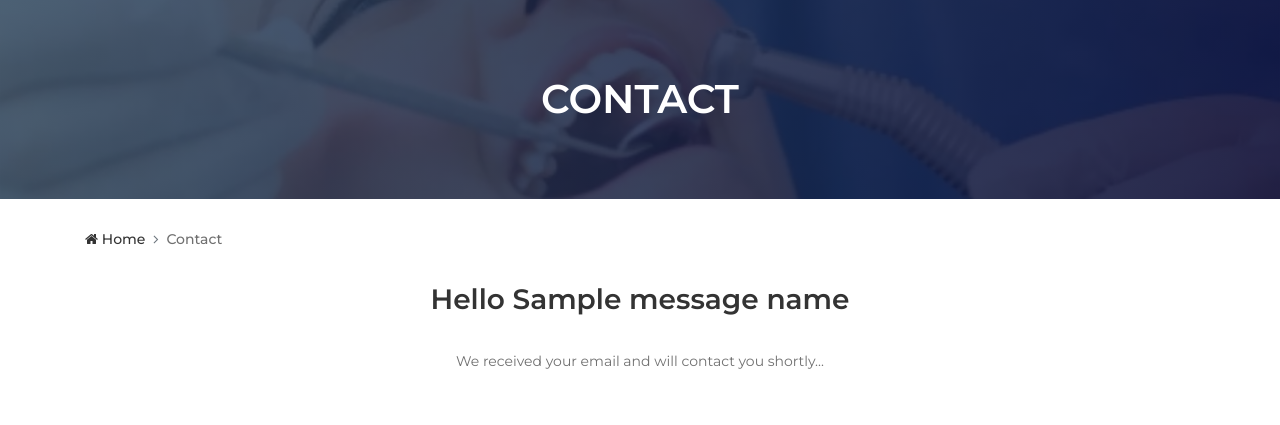
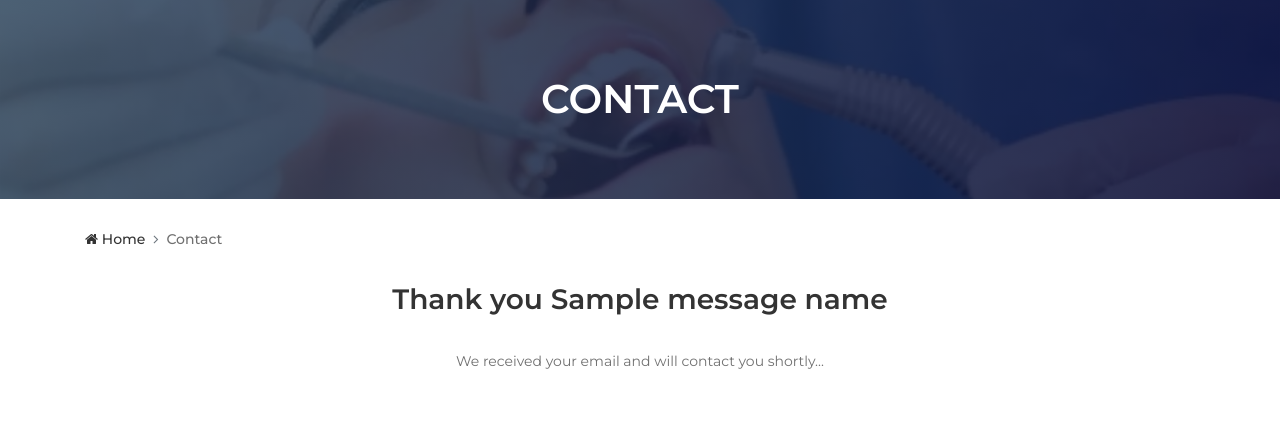
Before and after one commit to rdalibor/dentalDjango, a Django app: template website/templates/contact.html in a window 1280 px wide. Shown: the part 131-556 px from the top of the page. Run offline with Django 3.2, Linux system fonts and the light colour scheme; the template is opened without the code that fills it: most values are stand-ins (such as "Sample title", 1, 10 or a date in 2020); some libraries are stand-ins or nearby versions; some web fonts are replaced.

Commit message:
Tweaked contact form

```diff
--- a/website/templates/contact.html
+++ b/website/templates/contact.html
@@ -159,7 +159,7 @@
   </div>
   <!-- ***** Breadcrumb Area End ***** -->
   {% if message_name %}
-    <center><h3>Hello {{ message_name }}</h3>
+    <center><h3>Thank you {{ message_name }}</h3>
       <br><p>We received your email and will contact you shortly...</p>
     </center>
   {% endif %}
```
